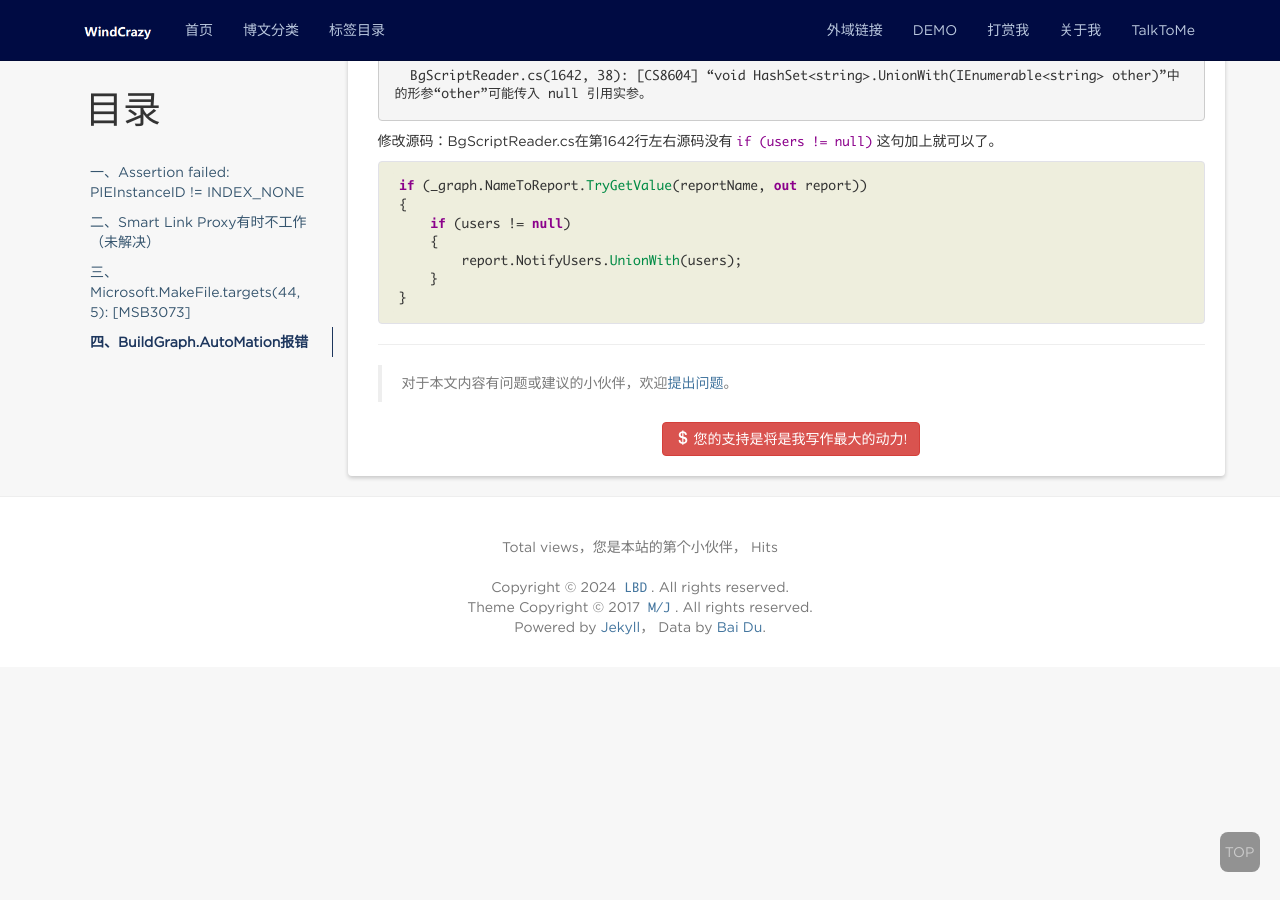
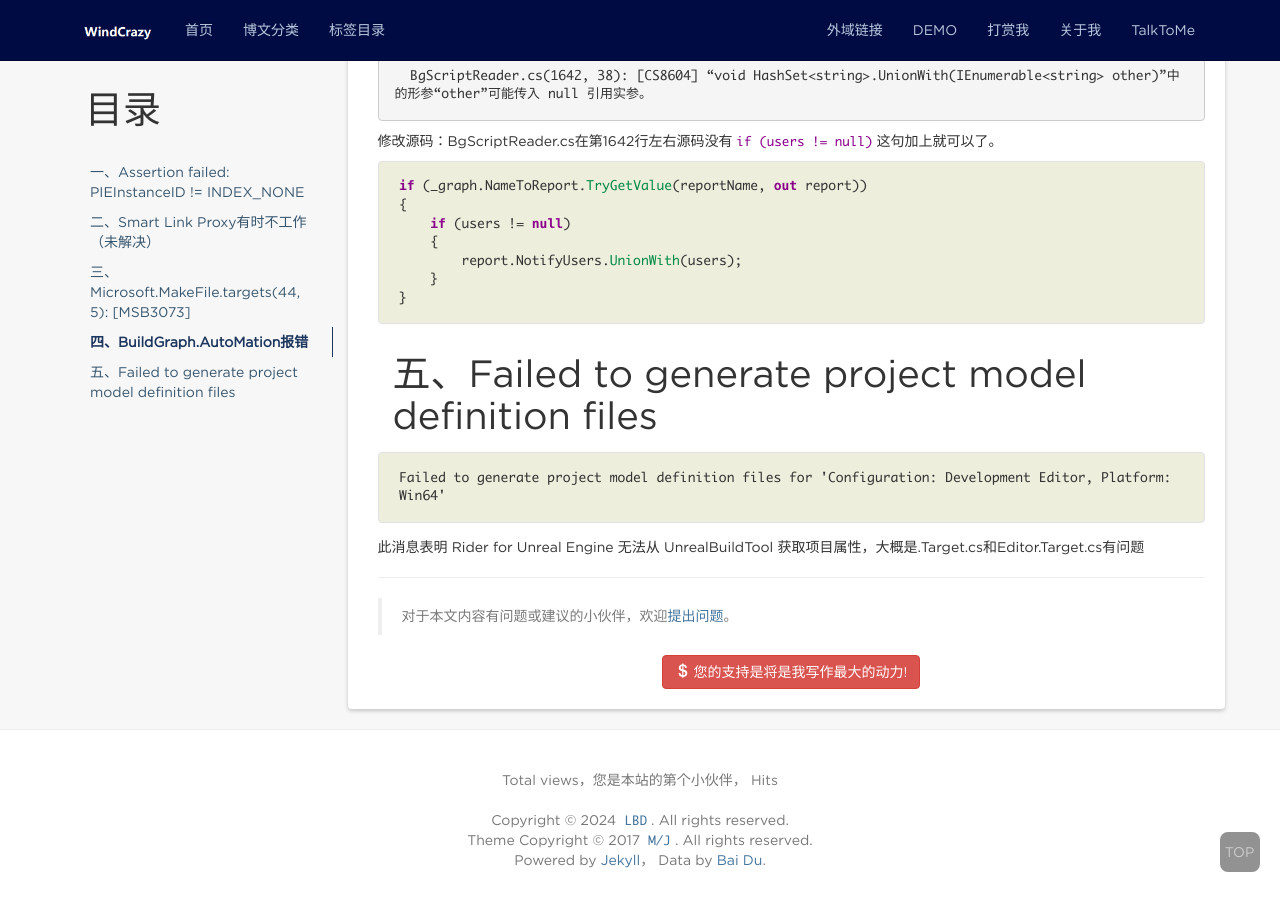
Before and after one commit to windcrazy123/windcrazy123.github.io, a Jekyll site: the page built from _posts/Others/2021-04-18-StrangeIssues.md, in a window 1280 px wide and 900 px high, scrolled down 1884 px. Built offline with Jekyll 4.4.1, drawn with Linux system fonts in a browser that asks for light colours; nearby versions of some CDN libraries; comment, search, counter and statistics services are not loaded.

Commit message:
Failed to generate project model definition files

````diff
--- a/_posts/Others/2021-04-18-StrangeIssues.md
+++ b/_posts/Others/2021-04-18-StrangeIssues.md
@@ -84,3 +84,11 @@ if (_graph.NameToReport.TryGetValue(reportName, out report))
     }
 }
 ```
+
+# 五、Failed to generate project model definition files
+
+```
+Failed to generate project model definition files for 'Configuration: Development Editor, Platform: Win64'
+```
+
+此消息表明 Rider for Unreal Engine 无法从 UnrealBuildTool 获取项目属性，大概是.Target.cs和Editor.Target.cs有问题
````
